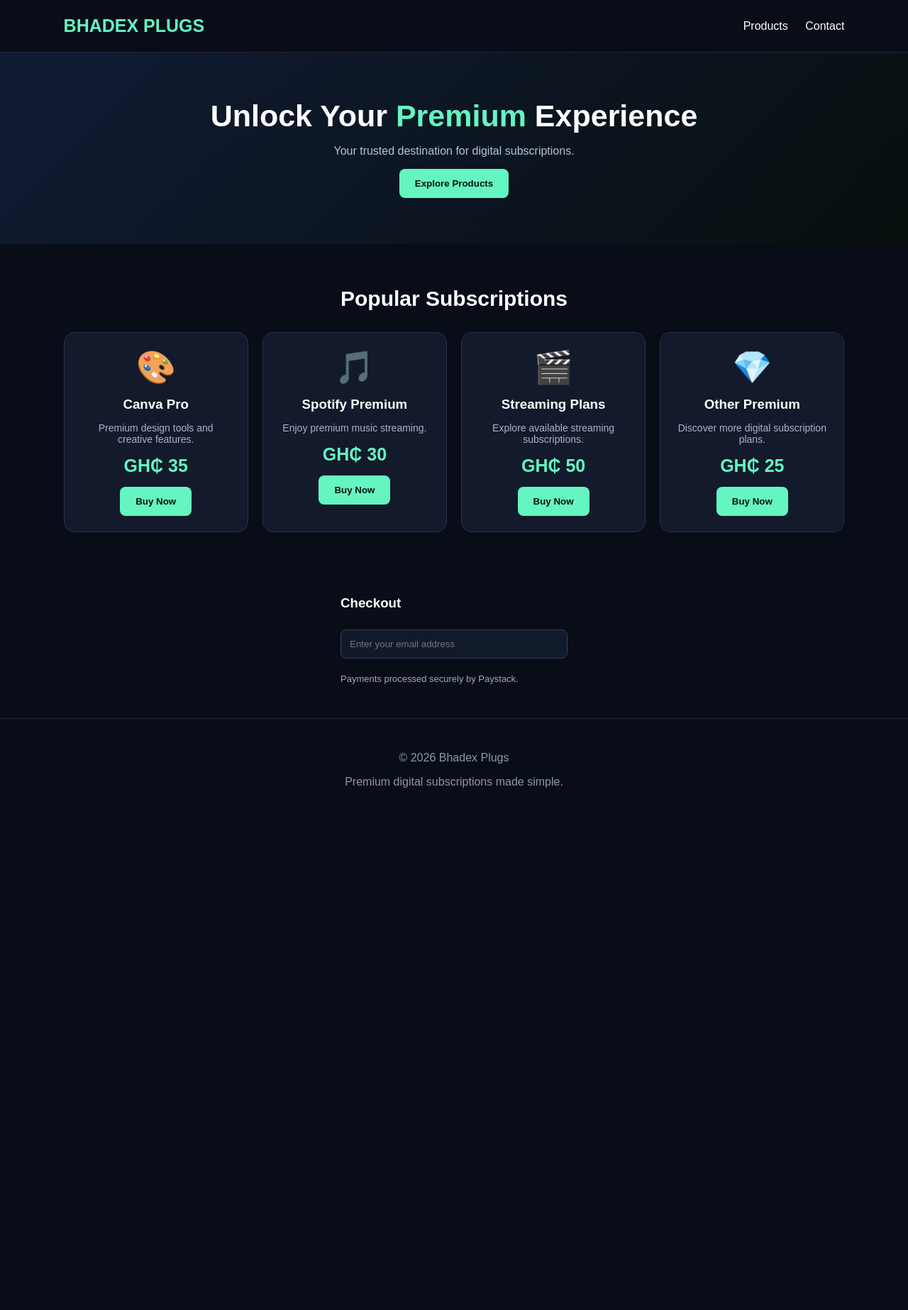
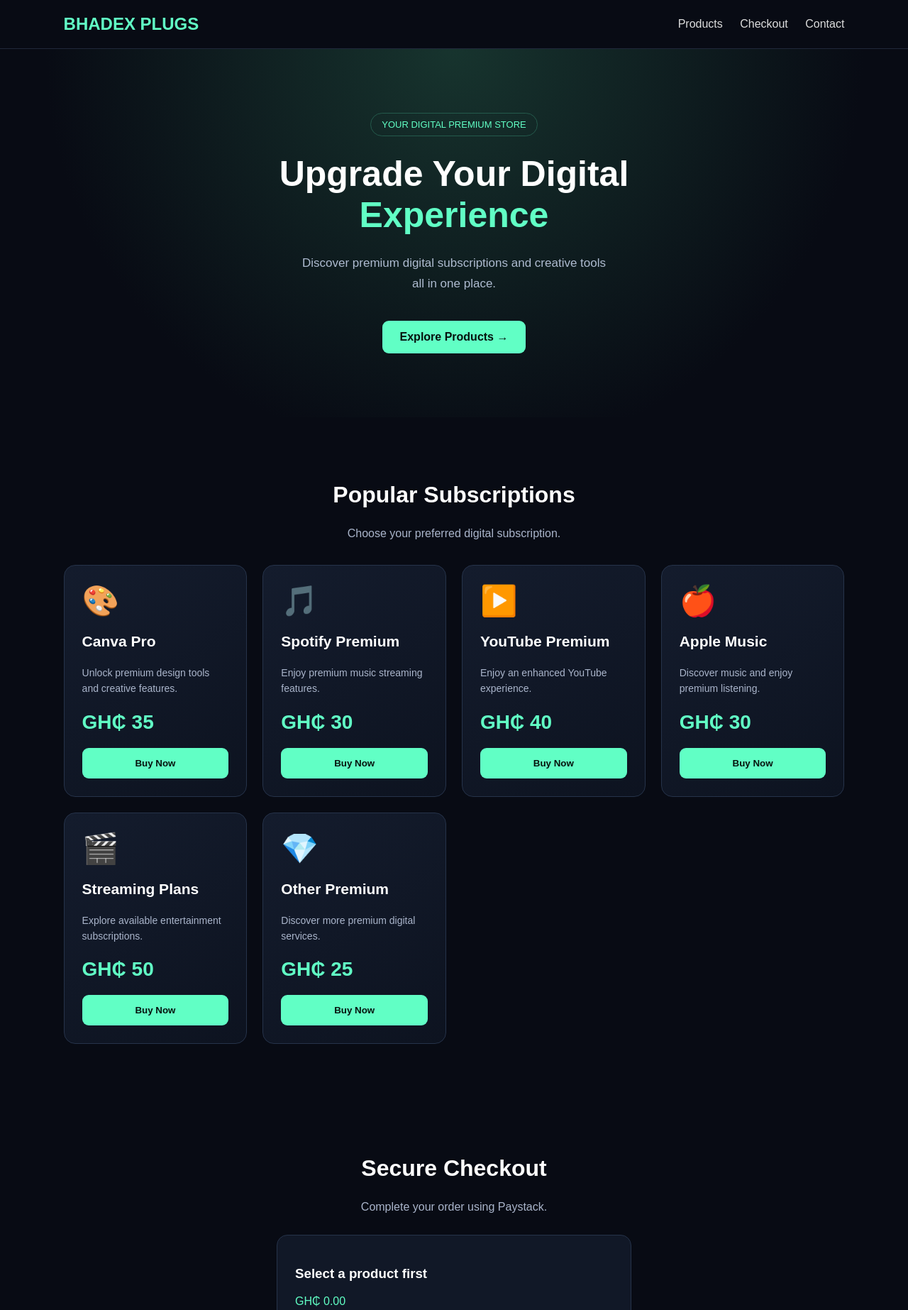
Before and after one commit to boatengsetorwu2-lang/bhadex-plugs-store, a website: page index.html in a window 1280 px wide. Shown: the top 1846 px of the page at 71% size. Before the commit the page ends 1157 px from the top, so only its background shows below. Drawn offline with Linux system fonts and the light colour scheme.

Commit message:
Update index.html

```diff
--- a/index.html
+++ b/index.html
@@ -10,28 +10,143 @@
 
 <style>
 *{box-sizing:border-box}
-body{margin:0;font-family:Arial,sans-serif;background:#090d18;color:white}
-header{padding:22px 7%;display:flex;justify-content:space-between;align-items:center;border-bottom:1px solid #20283a}
-.logo{font-size:25px;font-weight:bold;color:#64f5c1}
-nav a{color:white;text-decoration:none;margin-left:20px}
-.hero{text-align:center;padding:65px 20px;background:linear-gradient(135deg,#111b35,#07100e)}
-.hero h1{font-size:43px;margin:0 0 15px}
-.hero h1 span{color:#64f5c1}
-.hero p{color:#b8c2d8}
-.btn{background:#64f5c1;color:#07110e;padding:13px 22px;border:0;border-radius:8px;font-weight:bold;cursor:pointer}
-.products{padding:35px 7%}
-.products h2{text-align:center;font-size:30px}
-.grid{display:grid;grid-template-columns:repeat(auto-fit,minmax(220px,1fr));gap:20px;margin-top:30px}
-.card{background:#121a2b;border:1px solid #27334b;border-radius:15px;padding:22px;text-align:center}
-.icon{font-size:45px}
-.card h3{margin:15px 0 8px}
-.price{font-size:25px;color:#64f5c1;font-weight:bold;margin:15px}
-.card p{color:#aab5cb;font-size:14px}
-footer{text-align:center;padding:30px;color:#8c98ad;border-top:1px solid #20283a}
-input{padding:12px;border-radius:8px;border:1px solid #34415b;background:#111a2b;color:white;width:100%;margin:8px 0}
-#emailbox{max-width:350px;margin:20px auto;padding:15px}
-button:disabled{opacity:.6;cursor:not-allowed}
-@media(max-width:600px){.hero h1{font-size:30px}header{padding:18px 5%}}
+html{scroll-behavior:smooth}
+body{
+margin:0;
+font-family:Arial,sans-serif;
+background:#080b14;
+color:#fff;
+}
+header{
+display:flex;
+justify-content:space-between;
+align-items:center;
+padding:20px 7%;
+border-bottom:1px solid #20283a;
+}
+.logo{
+font-size:24px;
+font-weight:bold;
+color:#61ffc5;
+}
+nav a{
+color:#ddd;
+text-decoration:none;
+margin-left:20px;
+}
+.hero{
+padding:90px 20px;
+text-align:center;
+background:radial-gradient(circle at top,#17342e,#080b14 70%);
+}
+.hero .tag{
+color:#61ffc5;
+border:1px solid #245a4c;
+padding:8px 15px;
+border-radius:30px;
+display:inline-block;
+font-size:13px;
+}
+.hero h1{
+font-size:50px;
+max-width:750px;
+margin:25px auto;
+line-height:1.15;
+}
+.hero h1 span{color:#61ffc5}
+.hero p{
+color:#aebbd0;
+font-size:17px;
+line-height:1.7;
+}
+.btn{
+display:inline-block;
+padding:14px 25px;
+border:0;
+border-radius:9px;
+background:#61ffc5;
+color:#06120d;
+font-weight:bold;
+text-decoration:none;
+cursor:pointer;
+}
+.btn:hover{opacity:.85}
+.hero .btn{margin-top:20px}
+.section{padding:65px 7%}
+.section-title{text-align:center}
+.section-title h2{font-size:32px}
+.section-title p{color:#aab5cb}
+.grid{
+display:grid;
+grid-template-columns:repeat(auto-fit,minmax(230px,1fr));
+gap:22px;
+margin-top:35px;
+}
+.card{
+background:linear-gradient(145deg,#141c2d,#0d1320);
+border:1px solid #26334a;
+border-radius:16px;
+padding:25px;
+transition:.2s;
+}
+.card:hover{
+transform:translateY(-5px);
+border-color:#61ffc5;
+}
+.icon{
+font-size:42px;
+margin-bottom:15px;
+}
+.card h3{font-size:21px}
+.card p{
+color:#aab5cb;
+font-size:14px;
+line-height:1.6;
+}
+.price{
+font-size:28px;
+font-weight:bold;
+color:#61ffc5;
+margin:20px 0;
+}
+.price small{
+font-size:12px;
+color:#aab5cb;
+font-weight:normal;
+}
+.card .btn{width:100%}
+.checkout{
+max-width:500px;
+margin:30px auto 0;
+background:#111827;
+padding:25px;
+border-radius:15px;
+border:1px solid #26334a;
+}
+input{
+width:100%;
+padding:14px;
+margin:10px 0;
+border-radius:8px;
+border:1px solid #34415b;
+background:#080b14;
+color:white;
+}
+.checkout .btn{width:100%;margin-top:10px}
+footer{
+text-align:center;
+padding:35px 20px;
+border-top:1px solid #20283a;
+color:#8996ad;
+}
+footer a{color:#61ffc5;text-decoration:none}
+@media(max-width:600px){
+.hero h1{font-size:34px}
+header{padding:18px 5%}
+.logo{font-size:19px}
+nav a{margin-left:10px;font-size:13px}
+.section{padding:45px 5%}
+}
 </style>
 </head>
 
@@ -41,104 +156,190 @@ button:disabled{opacity:.6;cursor:not-allowed}
 <div class="logo">BHADEX PLUGS</div>
 <nav>
 <a href="#products">Products</a>
+<a href="#checkout">Checkout</a>
 <a href="#contact">Contact</a>
 </nav>
 </header>
 
 <section class="hero">
-<h1>Unlock Your <span>Premium</span> Experience</h1>
-<p>Your trusted destination for digital subscriptions.</p>
-<a href="#products"><button class="btn">Explore Products</button></a>
+<span class="tag">YOUR DIGITAL PREMIUM STORE</span>
+
+<h1>Upgrade Your Digital <span>Experience</span></h1>
+
+<p>
+Discover premium digital subscriptions and creative tools
+<br>
+all in one place.
+</p>
+
+<a href="#products" class="btn">Explore Products →</a>
 </section>
 
-<section class="products" id="products">
+<section class="section" id="products">
+
+<div class="section-title">
 <h2>Popular Subscriptions</h2>
+<p>Choose your preferred digital subscription.</p>
+</div>
 
 <div class="grid">
 
 <div class="card">
 <div class="icon">🎨</div>
 <h3>Canva Pro</h3>
-<p>Premium design tools and creative features.</p>
+<p>Unlock premium design tools and creative features.</p>
 <div class="price">GH₵ 35</div>
-<button class="btn" onclick="buy('Canva Pro',35)">Buy Now</button>
+<button class="btn" onclick="selectProduct('Canva Pro',35)">Buy Now</button>
 </div>
 
 <div class="card">
 <div class="icon">🎵</div>
 <h3>Spotify Premium</h3>
-<p>Enjoy premium music streaming.</p>
+<p>Enjoy premium music streaming features.</p>
 <div class="price">GH₵ 30</div>
-<button class="btn" onclick="buy('Spotify Premium',30)">Buy Now</button>
+<button class="btn" onclick="selectProduct('Spotify Premium',30)">Buy Now</button>
+</div>
+
+<div class="card">
+<div class="icon">▶️</div>
+<h3>YouTube Premium</h3>
+<p>Enjoy an enhanced YouTube experience.</p>
+<div class="price">GH₵ 40</div>
+<button class="btn" onclick="selectProduct('YouTube Premium',40)">Buy Now</button>
+</div>
+
+<div class="card">
+<div class="icon">🍎</div>
+<h3>Apple Music</h3>
+<p>Discover music and enjoy premium listening.</p>
+<div class="price">GH₵ 30</div>
+<button class="btn" onclick="selectProduct('Apple Music',30)">Buy Now</button>
 </div>
 
 <div class="card">
 <div class="icon">🎬</div>
 <h3>Streaming Plans</h3>
-<p>Explore available streaming subscriptions.</p>
+<p>Explore available entertainment subscriptions.</p>
 <div class="price">GH₵ 50</div>
-<button class="btn" onclick="buy('Streaming Plan',50)">Buy Now</button>
+<button class="btn" onclick="selectProduct('Streaming Plan',50)">Buy Now</button>
 </div>
 
 <div class="card">
 <div class="icon">💎</div>
 <h3>Other Premium</h3>
-<p>Discover more digital subscription plans.</p>
+<p>Discover more premium digital services.</p>
 <div class="price">GH₵ 25</div>
-<button class="btn" onclick="buy('Other Premium',25)">Buy Now</button>
+<button class="btn" onclick="selectProduct('Other Premium',25)">Buy Now</button>
 </div>
 
 </div>
 </section>
 
-<section id="emailbox">
-<h3>Checkout</h3>
-<input id="customerEmail" type="email" placeholder="Enter your email address">
-<p style="color:#9caac1;font-size:13px">
-Payments processed securely by Paystack.
+<section class="section" id="checkout">
+
+<div class="section-title">
+<h2>Secure Checkout</h2>
+<p>Complete your order using Paystack.</p>
+</div>
+
+<div class="checkout">
+
+<h3 id="selectedProduct">Select a product first</h3>
+<p id="selectedPrice" style="color:#61ffc5">GH₵ 0.00</p>
+
+<input
+id="customerEmail"
+type="email"
+placeholder="Enter your email address"
+required
+>
+
+<button class="btn" onclick="payNow()">Continue to Payment</button>
+
+<p style="font-size:12px;color:#8996ad;text-align:center">
+Secure payment powered by Paystack.
 </p>
+
+</div>
 </section>
 
 <footer id="contact">
-<p>© 2026 Bhadex Plugs</p>
-<p>Premium digital subscriptions made simple.</p>
+<h3 style="color:#61ffc5">BHADEX PLUGS</h3>
+<p>Your trusted digital subscription store.</p>
+<p>© 2026 Bhadex Plugs. All rights reserved.</p>
 </footer>
 
 <script>
+
 const PAYSTACK_PUBLIC_KEY =
 "pk_test_f9e4e819979b2d1919a310620c9b4472c831aee5";
 
-async function buy(product,price){
+let selectedProduct = "";
+let selectedAmount = 0;
 
-const email=document.getElementById("customerEmail").value.trim();
+function selectProduct(product,price){
 
-if(!email||!email.includes("@")){
+selectedProduct = product;
+selectedAmount = price;
+
+document.getElementById("selectedProduct").innerText = product;
+document.getElementById("selectedPrice").innerText =
+"GH₵ " + price.toFixed(2);
+
+document.getElementById("checkout").scrollIntoView({
+behavior:"smooth"
+});
+
+}
+
+function payNow(){
+
+const email = document.getElementById("customerEmail").value.trim();
+
+if(!selectedProduct){
+alert("Please select a product first.");
+return;
+}
+
+if(!email || !email.includes("@")){
 alert("Please enter a valid email address.");
 return;
 }
 
-if(typeof PaystackPop==="undefined"){
-alert("Paystack library did not load. Check your internet connection.");
+if(typeof PaystackPop === "undefined"){
+alert("Paystack failed to load. Check your internet connection.");
 return;
 }
 
-const popup=new PaystackPop();
-
-try{
+const popup = new PaystackPop();
 
 popup.newTransaction({
+
 key:PAYSTACK_PUBLIC_KEY,
+
 email:email,
-amount:price*100,
+
+amount:selectedAmount * 100,
+
 currency:"GHS",
+
 channels:["card","mobile_money"],
 
 metadata:{
-product:product
+custom_fields:[
+{
+display_name:"Product",
+variable_name:"product",
+value:selectedProduct
+}
+]
 },
 
 onSuccess:(transaction)=>{
-alert("Payment reference: "+transaction.reference);
+alert(
+"Payment completed! Reference: " +
+transaction.reference
+);
 },
 
 onCancel:()=>{
@@ -146,15 +347,14 @@ alert("Payment cancelled.");
 },
 
 onError:(error)=>{
-alert("Payment error: "+error.message);
+alert("Payment error: " + error.message);
 }
+
 });
 
-}catch(error){
-alert("Checkout error: "+error.message);
 }
-}
+
 </script>
 
 </body>
-  </html>
+</html>
```
